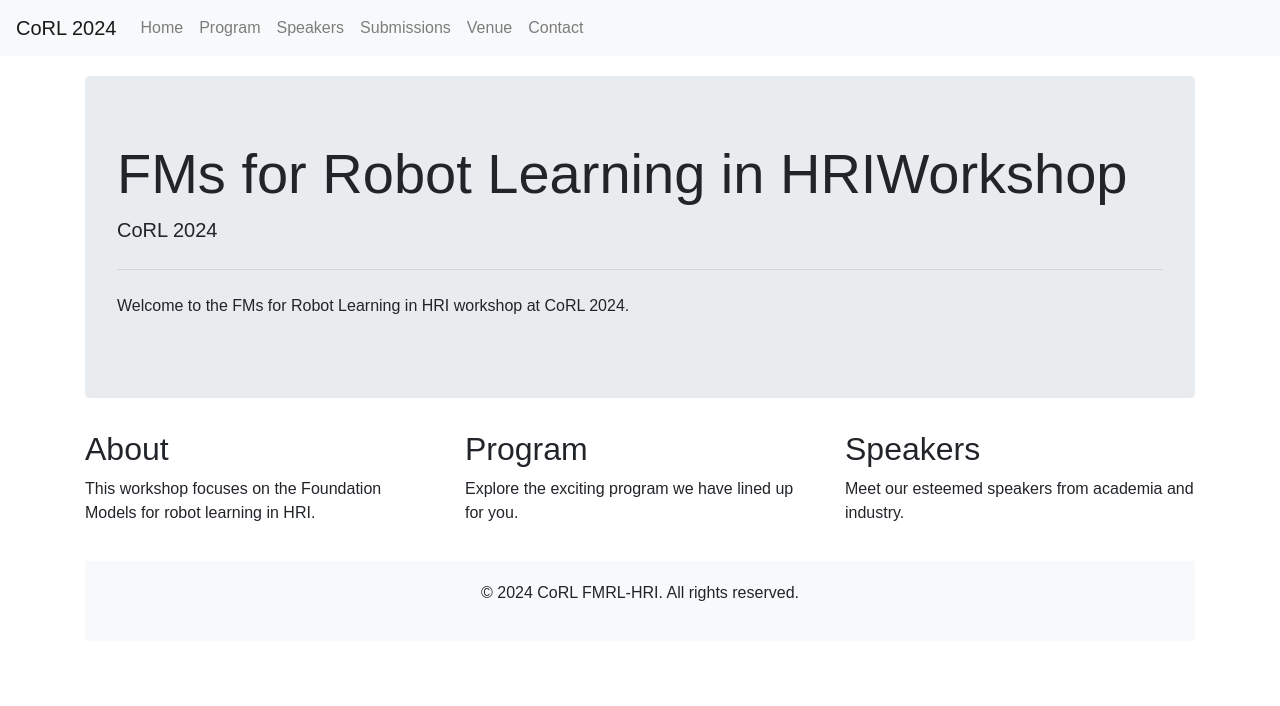
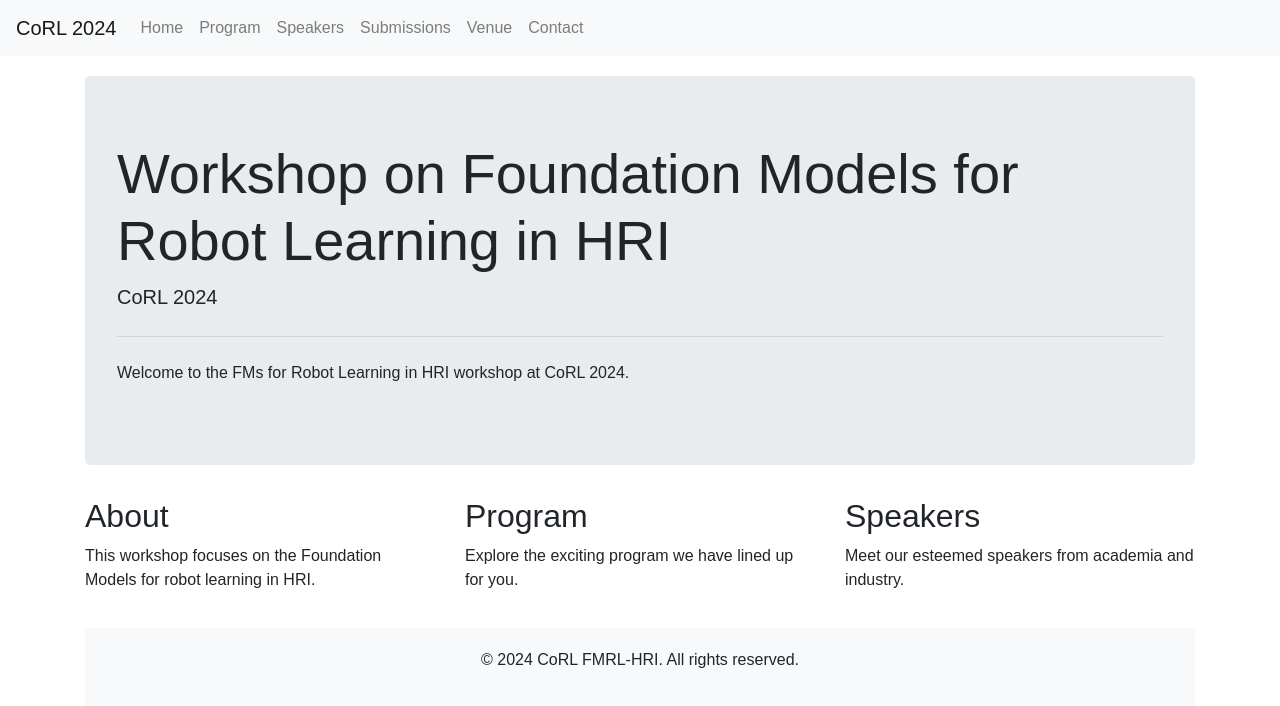
Before and after one commit to paragkhanna1/FMRL-HRI.github.io, a plain HTML site: page index.html in a window 1280 px wide. Drawn offline with nearby package versions, Linux system fonts and the light colour scheme.

Commit message:
Add initial site version

```diff
--- a/index.html
+++ b/index.html
@@ -56,7 +56,7 @@
 
 <div class="container">
     <div class="jumbotron">
-        <h1 class="display-4">FMs for Robot Learning in HRIWorkshop</h1>
+        <h1 class="display-4">Workshop on Foundation Models for Robot Learning in HRI</h1>
         <p class="lead">CoRL 2024</p>
         <hr class="my-4">
         <p>Welcome to the FMs for Robot Learning in HRI workshop at CoRL 2024.</p>
```
